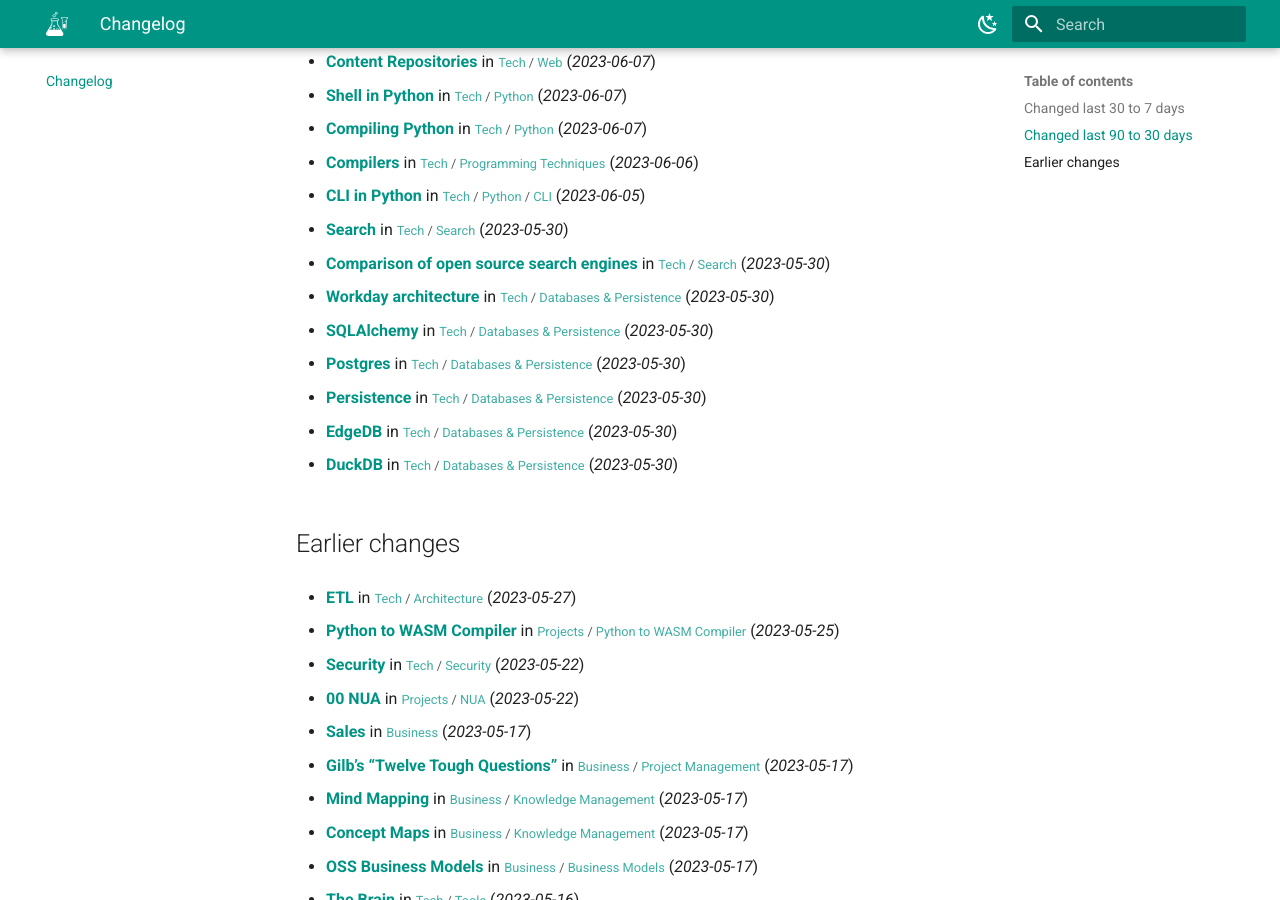
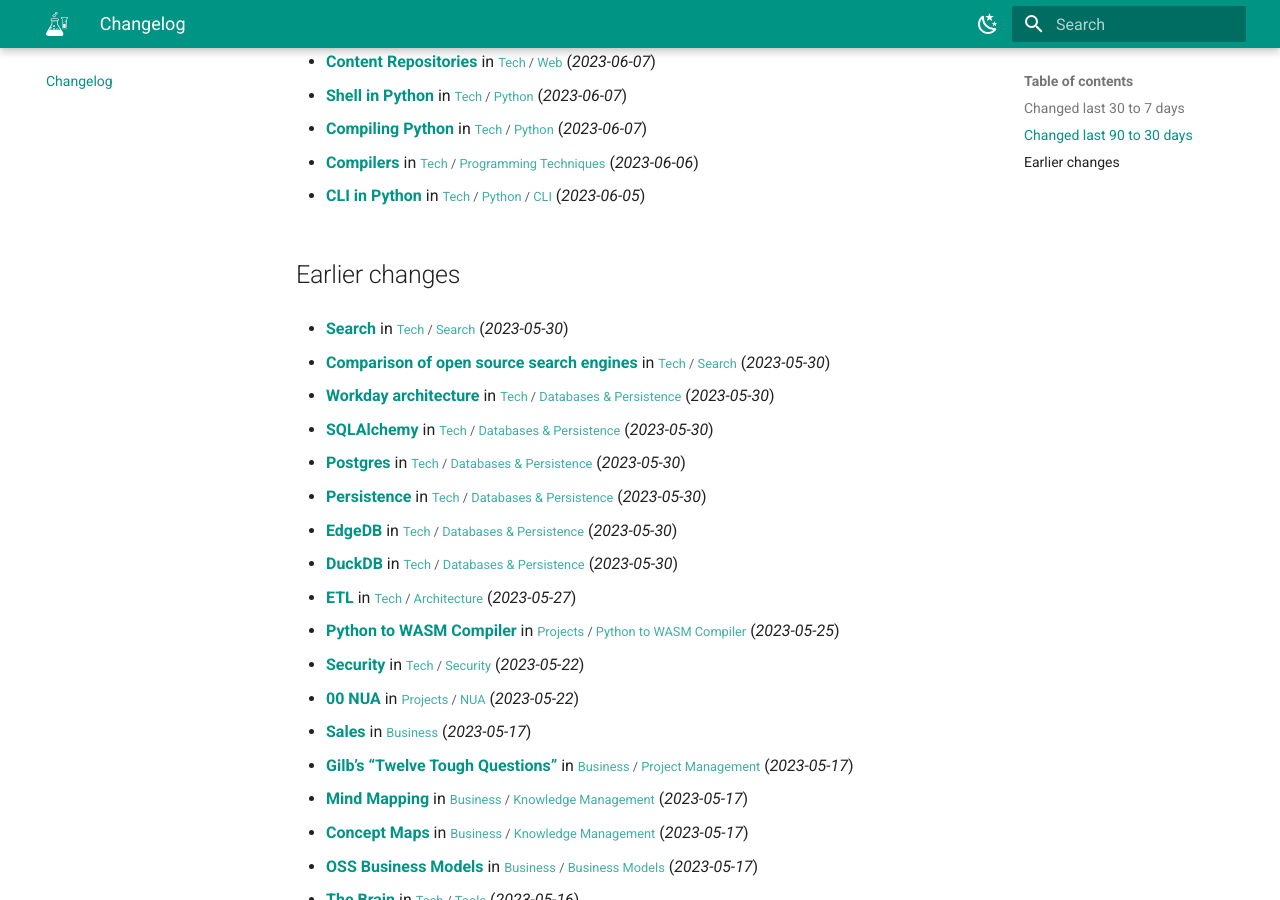
Before and after one commit to abilian/lab.abilian.com, an MkDocs documentation site: the page built from docs/changelog.md, in a window 1280 px wide and 900 px high, scrolled down 1042 px. Built offline with MkDocs 1.6.1 and Material for MkDocs 9.7.7, drawn with Linux system fonts in a browser that asks for light colours; comment, search, counter and statistics services are not loaded; some of the changed lines change nothing that is shown.

Commit message:
Update content

```diff
--- a/docs/changelog.md
+++ b/docs/changelog.md
@@ -58,6 +58,10 @@
 
 - **[CLI in Python](/Tech/Python/CLI/CLI in Python/)** in <small>[Tech](/Tech/00 Technology/) / [Python](/Tech/Python/(Pretty) tables in Python/) / [CLI](/Tech/Python/CLI/Argparse/)</small> (*2023-06-05*)
 
+
+
+## Earlier changes
+
 - **[Search](/Tech/Search/Search/)** in <small>[Tech](/Tech/00 Technology/) / [Search](/Tech/Search/Comparison of open source search engines/)</small> (*2023-05-30*)
 
 - **[Comparison of open source search engines](/Tech/Search/Comparison of open source search engines/)** in <small>[Tech](/Tech/00 Technology/) / [Search](/Tech/Search/Comparison of open source search engines/)</small> (*2023-05-30*)
@@ -73,10 +77,6 @@
 - **[EdgeDB](/Tech/Databases & Persistence/EdgeDB/)** in <small>[Tech](/Tech/00 Technology/) / [Databases & Persistence](/Tech/Databases & Persistence/DuckDB/)</small> (*2023-05-30*)
 
 - **[DuckDB](/Tech/Databases & Persistence/DuckDB/)** in <small>[Tech](/Tech/00 Technology/) / [Databases & Persistence](/Tech/Databases & Persistence/DuckDB/)</small> (*2023-05-30*)
-
-
-
-## Earlier changes
 
 - **[ETL](/Tech/Architecture/ETL/)** in <small>[Tech](/Tech/00 Technology/) / [Architecture](/Tech/Architecture/Clean architecture/)</small> (*2023-05-27*)
 
```
